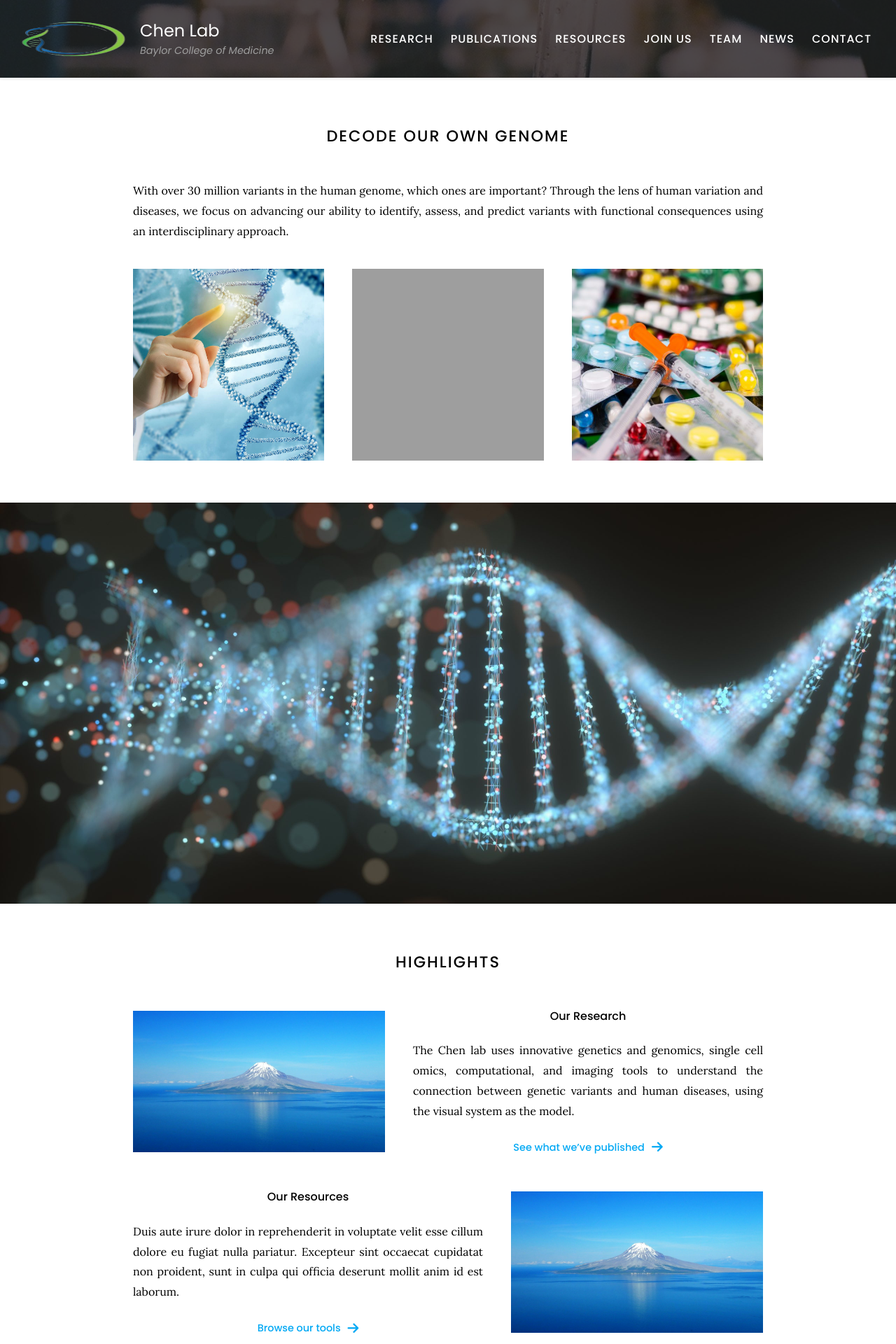
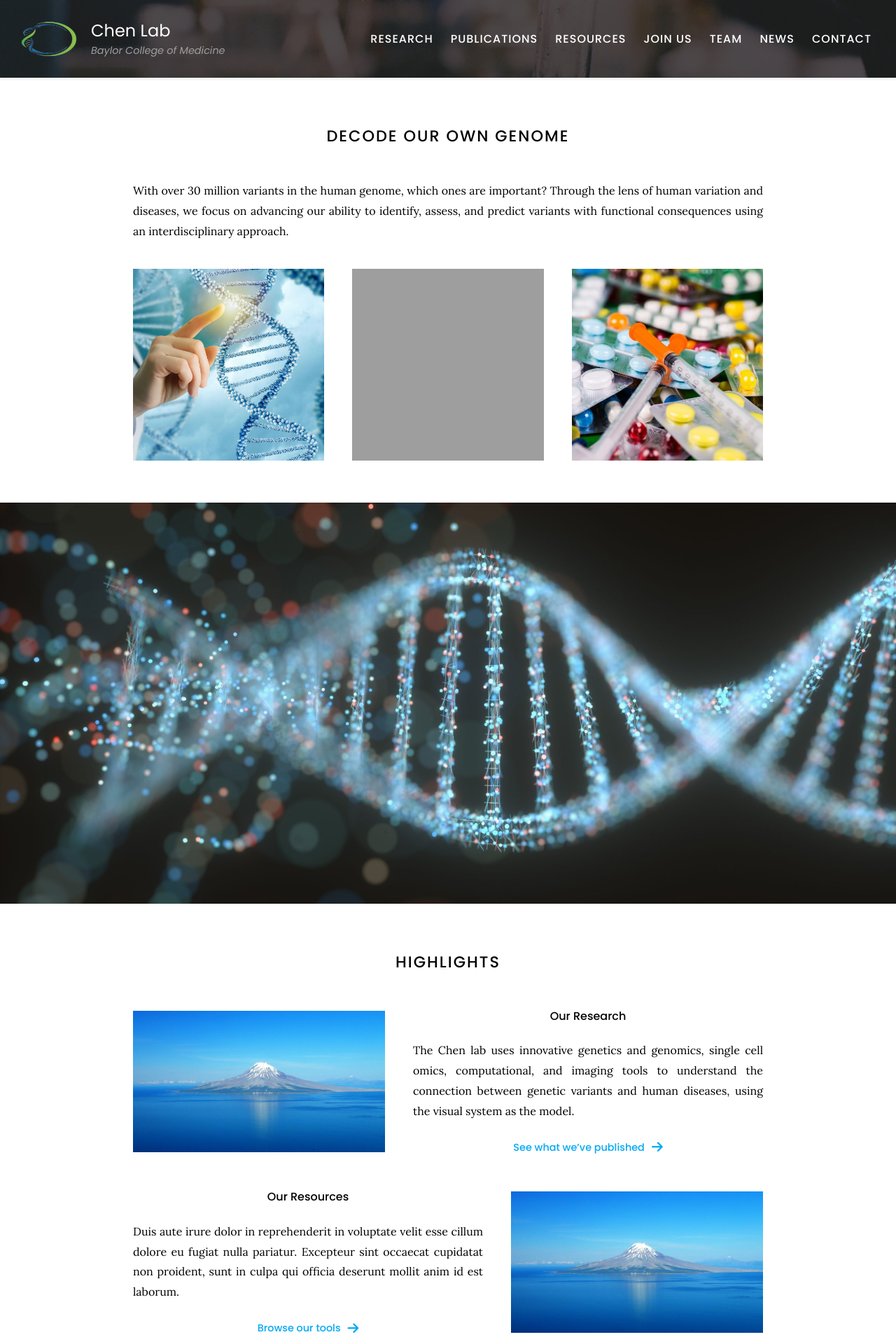
Before and after one commit to wmeng1018/Chen-lab-website, a Jekyll site: the page built from index.md, in a window 1280 px wide. Shown: the top 1920 px of the page at 70% size. Built offline with Jekyll 4.4.1, drawn with Linux system fonts in a browser that asks for light colours; grey boxes are pictures that could not be loaded.

Commit message:
Update header.html

```diff
--- a/_includes/header.html
+++ b/_includes/header.html
@@ -18,7 +18,7 @@
     class="logo_row"
     data-tooltip="Home"
   >
-    <img src="{{ site.logo | relative_url }}" height="100" width="150" class="logo" alt="Logo image" />
+    <img src="{{ site.logo | relative_url }}" height="80" width="80" class="logo" alt="Logo image" />
     {% if site.logo-text != false %}
       <span class="logo_text">
         <span class="logo_title">{{ site.title }}</span>
```
